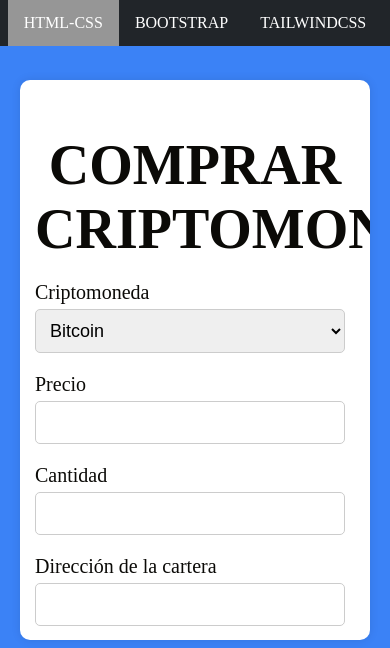
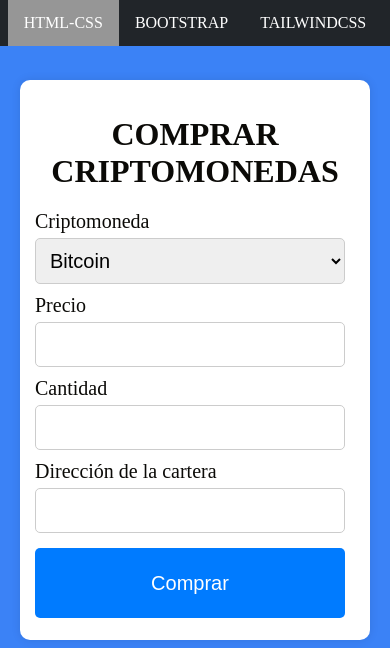
Before and after one commit to iaw-2024/francofeuilles-1-html-css, a plain HTML site: page formulario/html_css/index.html in a window 390 px wide. Drawn offline with Linux system fonts and the light colour scheme.

Commit message:
Corrección en el responsive del formulario HTML CSS

```diff
--- a/formulario/html_css/style.css
+++ b/formulario/html_css/style.css
@@ -101,14 +101,14 @@ li a:hover:not(.active) {
 }
 
 /* Estilos para resoluciones pequeñas */
-@media (max-width: 600px) {
+@media (max-width: 768px) {
     .form-container {
         justify-content: flex-start;
         padding-top: 20px; /* Espacio adicional en la parte superior */
     }
 
     .container h1 { /* Corrección: quitar el punto delante de h1 */
-        font-size: 56px;
+        font-size: 32px;
     }
 
     .container {
@@ -117,17 +117,21 @@ li a:hover:not(.active) {
         max-width: none; /* Quitamos la limitación de ancho máximo */
     }
 
+    .container div {
+        margin-bottom: 10px;
+    }
+
     .container label {
         font-size: 20px; /* Aumentamos el tamaño del texto */
     }
 
     .container input,
     .container select {
-        font-size: 18px; /* Aumentamos el tamaño del texto */
+        font-size: 20px; /* Aumentamos el tamaño del texto */
     }
 
     .container input[type="submit"] {
-        height: 80px;
+        height: 70px;
     }
 
 }
```
